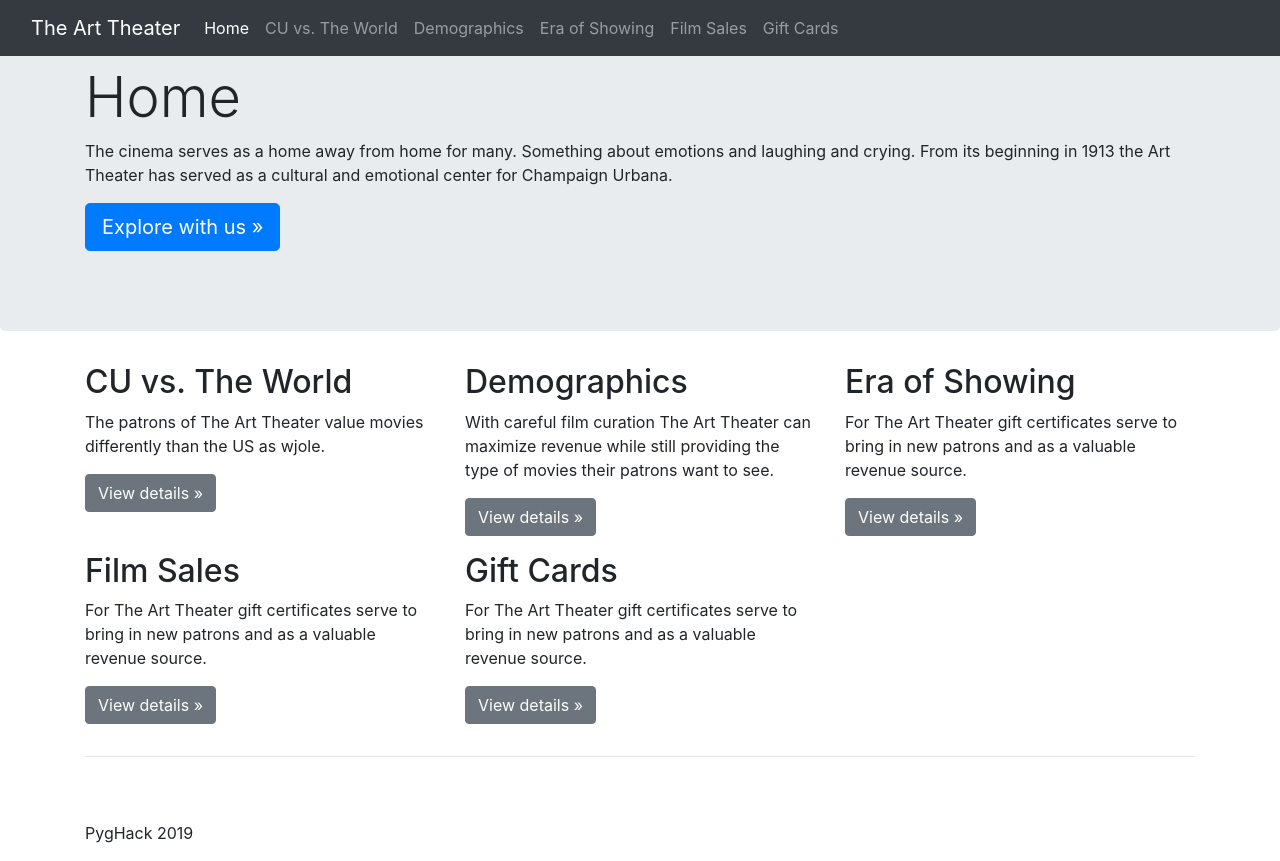
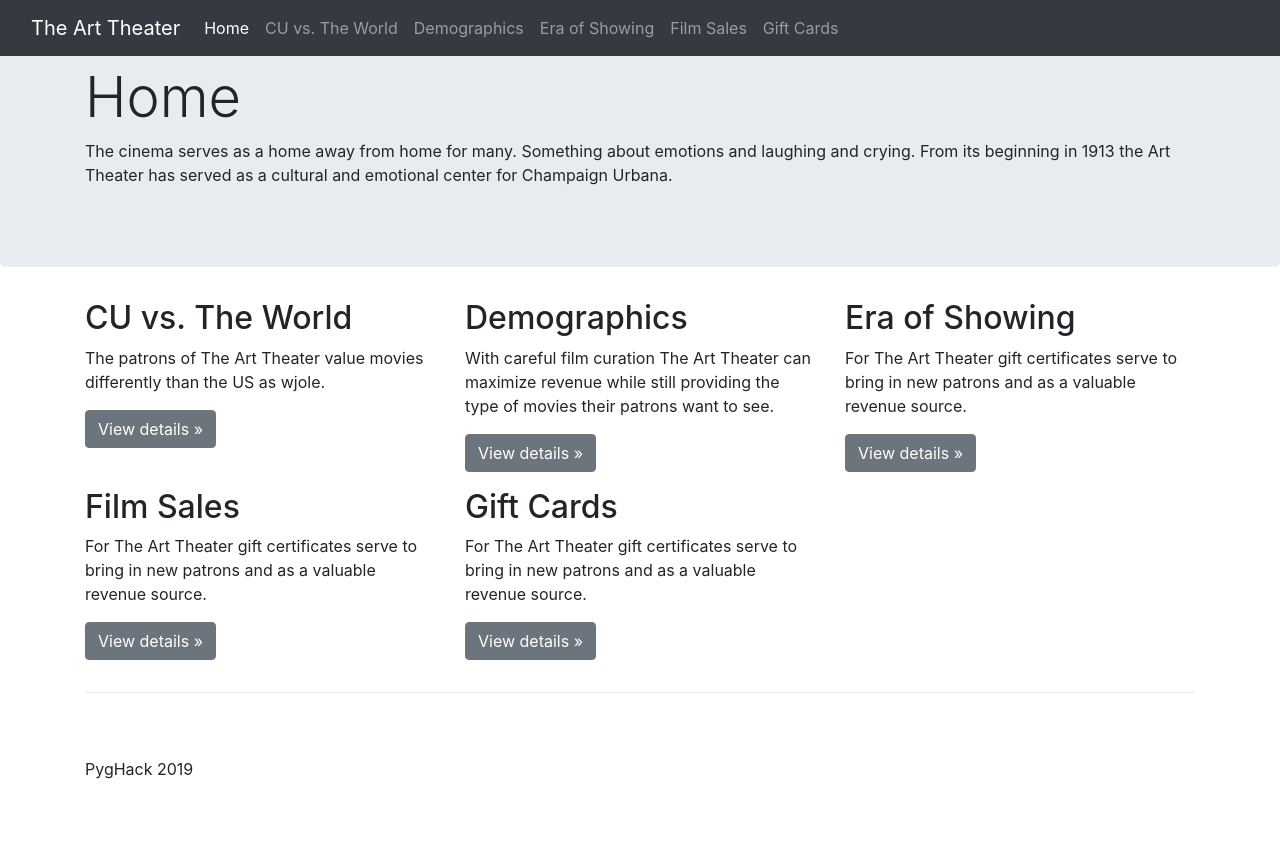
Before and after one commit to pyghack/pyghack.github.io, a plain HTML site: page index.html in a window 1280 px wide. After the commit the page ends 800 px from the top, so only its background shows below. Drawn offline with nearby package versions, Linux system fonts and the light colour scheme.

Commit message:
Remove button

```diff
--- a/index.html
+++ b/index.html
@@ -52,7 +52,6 @@
     <div class="container">
       <h1 class="display-4">Home</h1>
       <p>The cinema serves as a home away from home for many. Something about emotions and laughing and crying. From its beginning in 1913 the Art Theater has served as a cultural and emotional center for Champaign Urbana.</p>
-      <p><a class="btn btn-primary btn-lg" href="#" role="button">Explore with us &raquo;</a></p>
     </div>
   </div>
 
```
